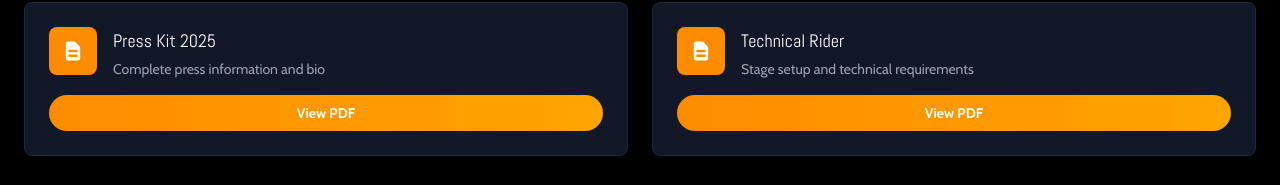
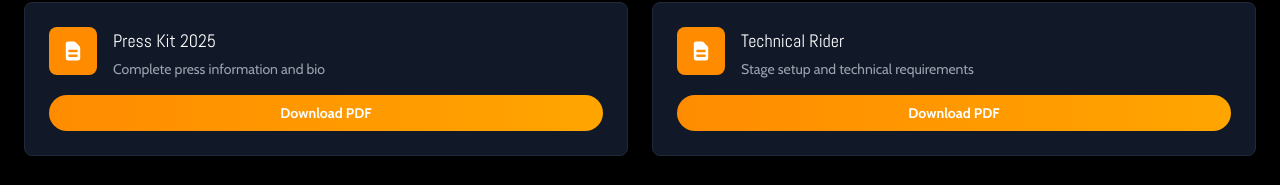
Before and after one commit to jeppetuxen/ibrahim-electric, a React (Vite) app in the folder ibrahim-react/: page /press/en in a window 1280 px wide. Shown: the part 396-581 px from the top of the page. Built offline with nearby package versions, Linux system fonts and the light colour scheme.

Commit message:
Change PDF links back to download instead of view
- Changed button text from 'View PDF' to 'Download PDF'
- Changed from target='_blank' back to download attribute
- PDFs will now download directly instead of opening in new tab

```diff
--- a/ibrahim-react/src/pages/PressDK.jsx
+++ b/ibrahim-react/src/pages/PressDK.jsx
@@ -91,11 +91,10 @@ const PressDK = () => {
                   </div>
                   <a
                     href={kit.file}
-                    target="_blank"
-                    rel="noopener noreferrer"
+                    download={kit.filename}
                     className="bg-gradient-to-r from-accent-orange to-accent-amber text-white px-6 py-2 rounded-full font-bold text-sm btn-modern transition-all duration-300 hover:scale-105 text-center"
                   >
-                    View PDF
+                    Download PDF
                   </a>
                 </div>
               </div>
--- a/ibrahim-react/src/pages/PressEN.jsx
+++ b/ibrahim-react/src/pages/PressEN.jsx
@@ -79,11 +79,10 @@ const PressEN = () => {
                   </div>
                   <a
                     href={kit.file}
-                    target="_blank"
-                    rel="noopener noreferrer"
+                    download={kit.filename}
                     className="bg-gradient-to-r from-accent-orange to-accent-amber text-white px-6 py-2 rounded-full font-bold text-sm btn-modern transition-all duration-300 hover:scale-105 text-center"
                   >
-                    View PDF
+                    Download PDF
                   </a>
                 </div>
               </div>
```
